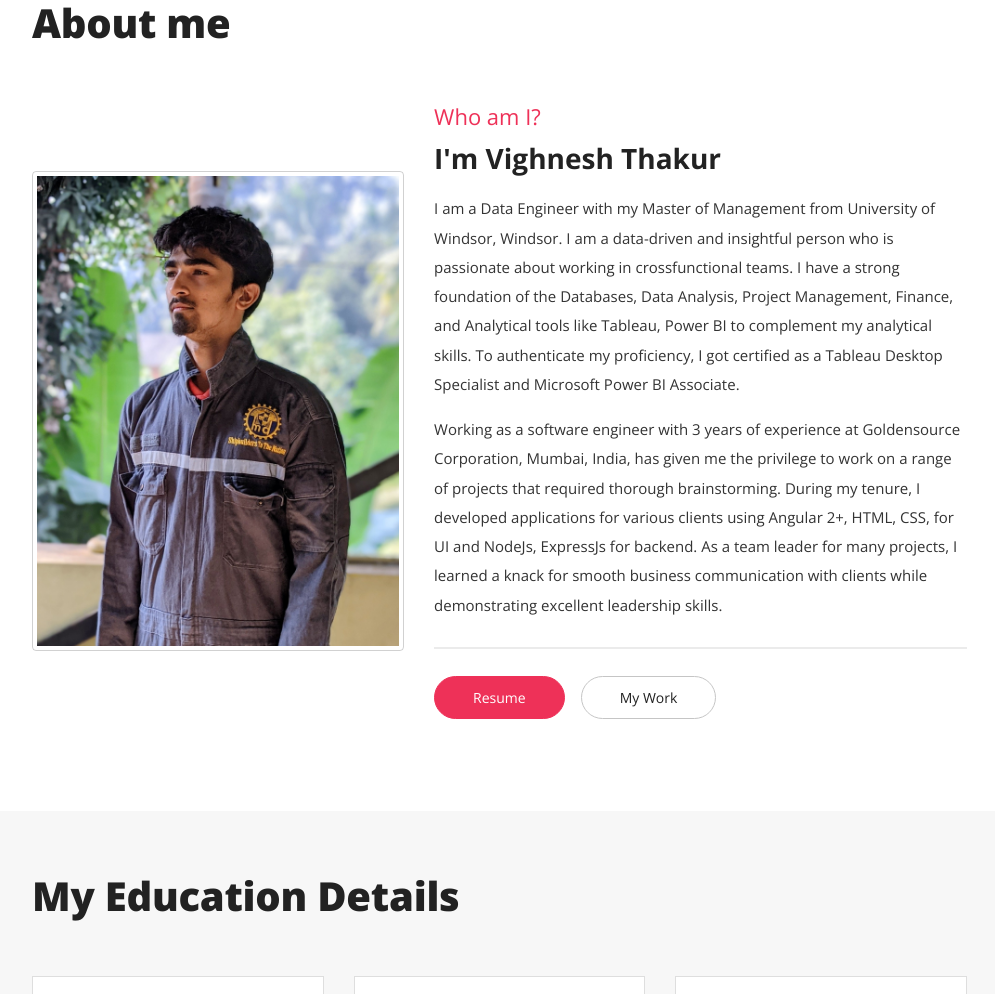
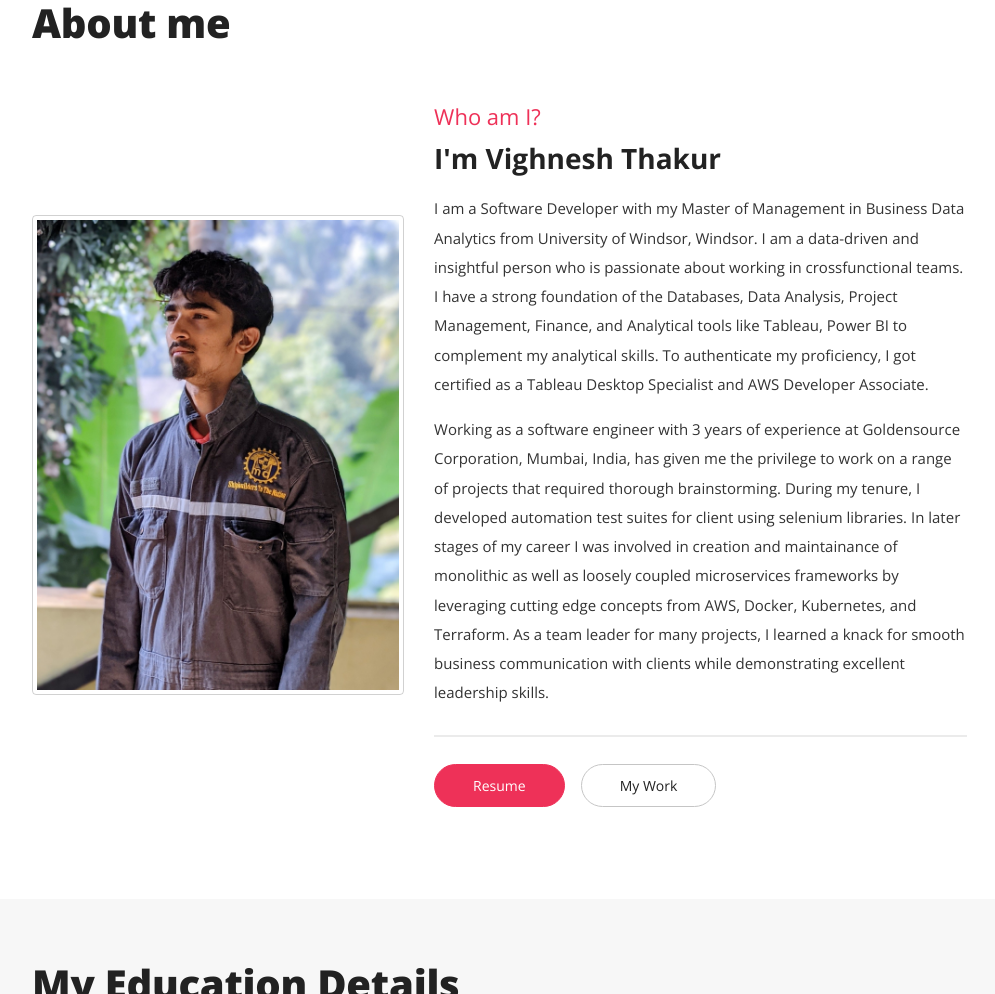
Before and after one commit to Thakurvighnesh/Thakurvighnesh.github.io, a plain HTML site: page index.html in a window 1280 px wide. Shown: the part 862-1856 px from the top of the page, without its empty margins (258-1253 px from the left). Drawn offline with nearby package versions, Linux system fonts and the light colour scheme.

Commit message:
project needs change 2

```diff
--- a/index.html
+++ b/index.html
@@ -110,13 +110,14 @@
                 <h2 class="content-subtitle">Who am I?</h2>
                 <h6 class="content-title">I'm Vighnesh Thakur</h6>
                 <div class="content-description">
-                  <p>I am a Data Engineer with my Master of Management from University of Windsor, Windsor. I am a data-driven and insightful person who is passionate about working in crossfunctional teams.
+                  <p>I am a Software Developer with my Master of Management in Business Data Analytics from University of Windsor, Windsor. I am a data-driven and insightful person who is passionate about working in crossfunctional teams.
 
                     I have a strong foundation of the Databases, Data Analysis, Project Management, Finance, and Analytical tools like Tableau, Power BI to complement my analytical skills.
-                    To authenticate my proficiency, I got certified as a Tableau Desktop Specialist and Microsoft Power BI Associate.</p>
+                    To authenticate my proficiency, I got certified as a Tableau Desktop Specialist and AWS Developer Associate.</p>
 <!--                     I got certified as a Tableau Desktop Specialist and Microsoft Power BI Associate.-->                    <p>
                       Working as a software engineer with 3 years of experience at Goldensource Corporation, Mumbai, India, has given me the privilege to work on a range of projects that required thorough brainstorming.
-                      During my tenure, I developed applications for various clients using Angular 2+, HTML, CSS, for UI and NodeJs, ExpressJs for backend. As a team leader for many projects, I learned a knack for smooth business communication with clients while demonstrating excellent leadership skills.
+                      During my tenure, I developed automation test suites for client using selenium libraries. In later stages of my career I was involved in creation and maintainance of monolithic as well as loosely coupled microservices frameworks by leveraging cutting edge concepts from AWS, Docker, Kubernetes, and Terraform.
+                       As a team leader for many projects, I learned a knack for smooth business communication with clients while demonstrating excellent leadership skills.
                     </p>
                 </div>
                 <!-- <address class="content-info">
```
